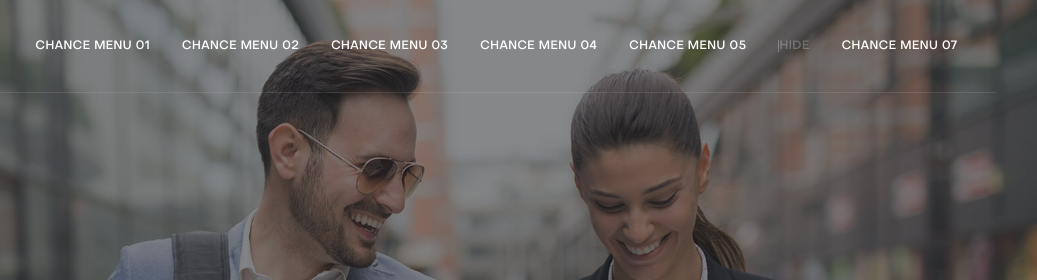
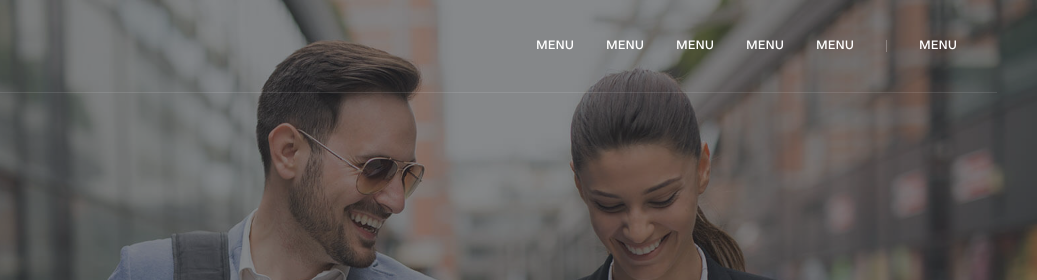
Before and after one commit to GUMADESARROLLO/apps, a plain HTML site: page index.html in a window 1280 px wide. Shown: the top 280 px of the page, 243-1280 px from the left. Drawn offline with Linux system fonts and the light colour scheme; files whose address does not match are found by name.

```diff
--- a/index.html
+++ b/index.html
@@ -77,37 +77,37 @@
             <ul class="navbar-nav ml-auto">
               <li class="nav-item ">
                 <a href="#" class="nav-link">
-                  CHANCE MENU 01
+                  MENU
                 </a>
               </li>
               <li class="nav-item ">
                 <a href="#" class="nav-link">
-                  CHANCE MENU 02
+                  MENU
                 </a>
               </li>
               <li class="nav-item ">
                 <a href="#" class="nav-link">
-                  CHANCE MENU 03
+                  MENU
                 </a>
               </li>
               <li class="nav-item ">
                 <a href="#" class="nav-link">
-                  CHANCE MENU 04
+                  MENU
                 </a>
               </li>
               <li class="nav-item ">
                 <a href="#" class="nav-link">
-                  CHANCE MENU 05
+                  MENU
                 </a>
               </li>
               <li class="nav-item-divider">
                 <span class="nav-link">
-                  <span>hide</span>
+                  <span></span>
                 </span>
               </li>
               <li class="nav-item ">
                 <a href="#" class="nav-link">
-                  CHANCE MENU 07
+                  MENU
                 </a>
               </li>
             </ul>
```
